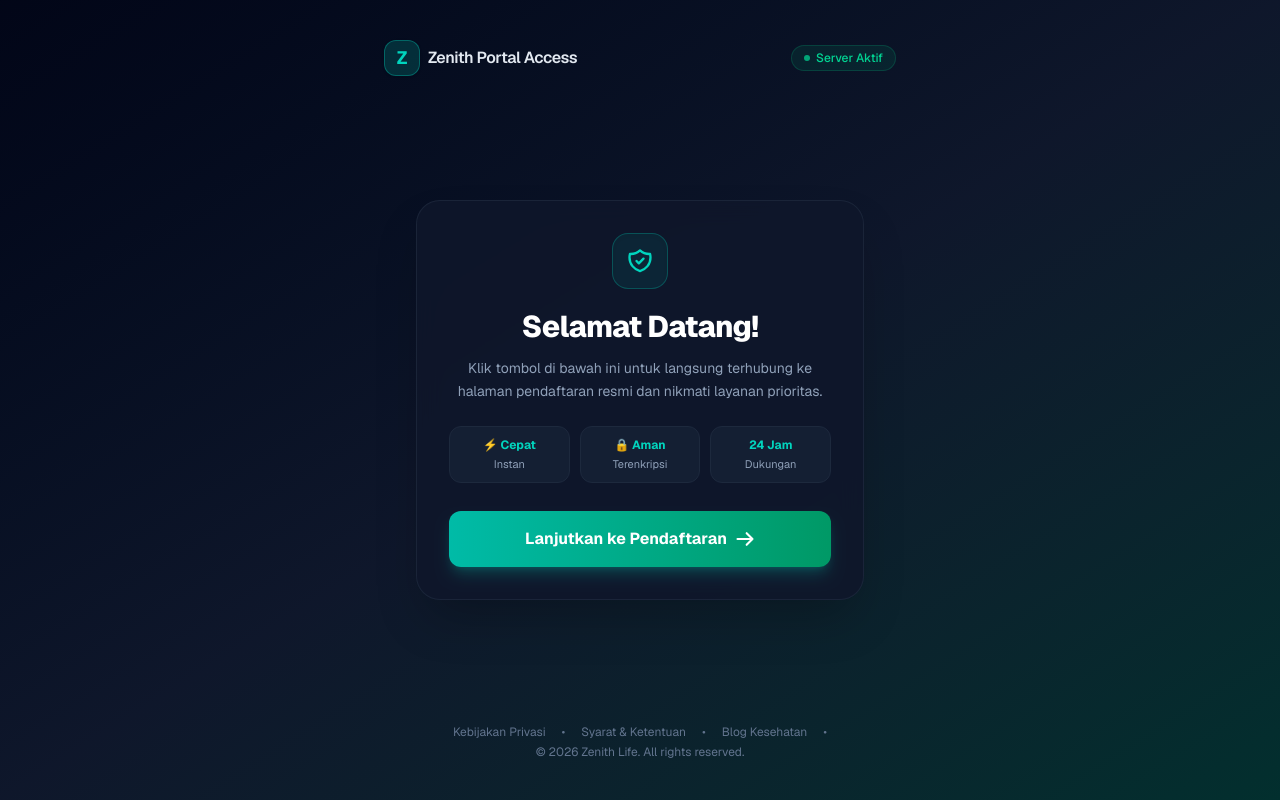
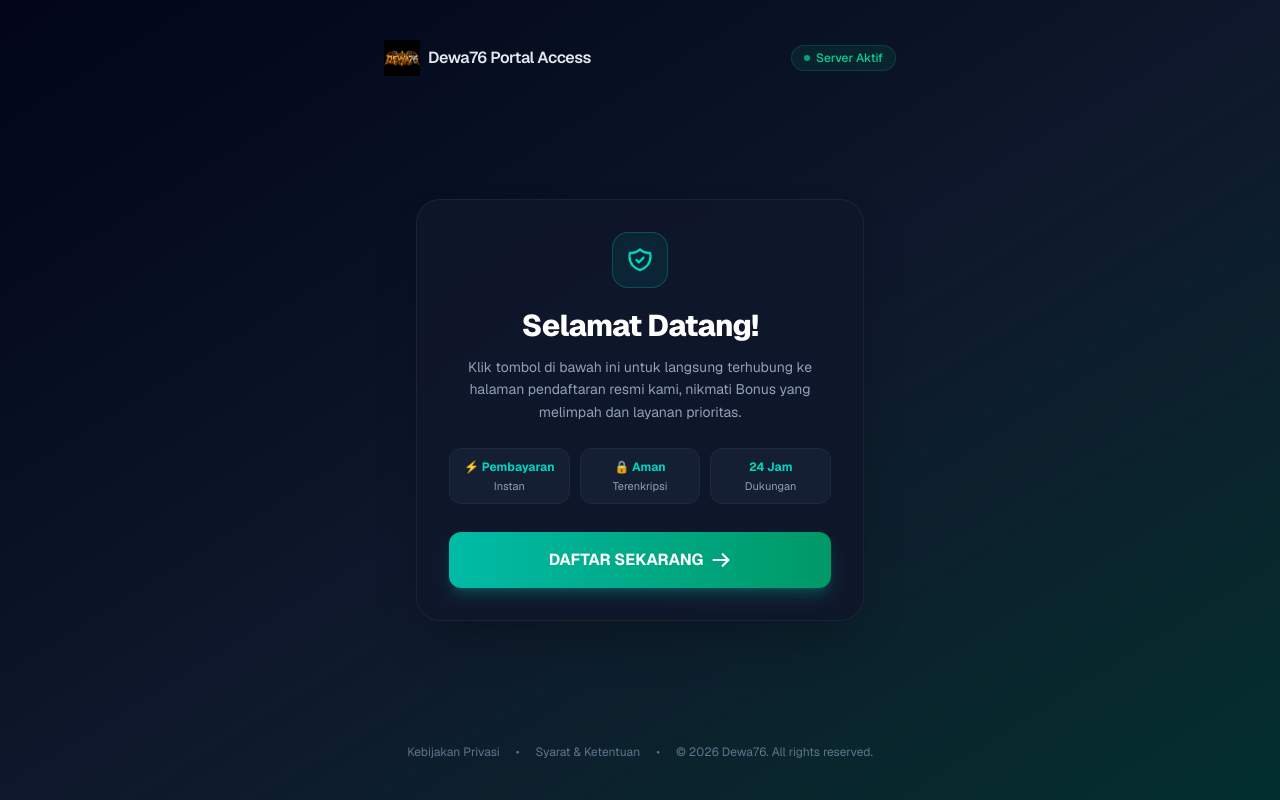
Before and after one commit to Queen-hash/Dewa76kita, a Next.js app: page / in a window 1280 px wide. Built offline with nearby package versions, Linux system fonts and the light colour scheme.

Commit message:
feat: update branding and improve UI elements on BridgePage

```diff
--- a/app/page.tsx
+++ b/app/page.tsx
@@ -47,15 +47,13 @@ export default function BridgePage() {
   };
 
   return (
-    <div className="min-h-screen bg-gradient-to-br from-slate-950 via-slate-900 to-teal-950 flex flex-col items-center justify-between p-4 sm:p-6 font-sans text-white">
+    <div className="min-h-screen bg-linear-to-br from-slate-950 via-slate-900 to-teal-950 flex flex-col items-center justify-between p-4 sm:p-6 font-sans text-white">
       {/* Top Bar */}
       <header className="w-full max-w-lg flex items-center justify-between py-4">
         <div className="flex items-center gap-2">
-          <span className="w-9 h-9 rounded-xl bg-teal-500/20 border border-teal-500/40 text-teal-400 flex items-center justify-center font-bold text-lg shadow-sm">
-            Z
-          </span>
+          <img src="/logo.png" alt="Logo" className="h-9 w-auto object-contain" />
           <span className="font-semibold text-sm sm:text-base tracking-tight text-slate-200">
-            Zenith Portal Access
+            Dewa76 Portal Access
           </span>
         </div>
         <span className="inline-flex items-center gap-1.5 px-3 py-1 rounded-full text-xs font-medium bg-emerald-500/10 text-emerald-400 border border-emerald-500/20">
@@ -77,13 +75,13 @@ export default function BridgePage() {
           Selamat Datang!
         </h1>
         <p className="text-slate-400 text-sm leading-relaxed mb-6">
-          Klik tombol di bawah ini untuk langsung terhubung ke halaman pendaftaran resmi dan nikmati layanan prioritas.
+          Klik tombol di bawah ini untuk langsung terhubung ke halaman pendaftaran resmi kami, nikmati Bonus yang melimpah dan layanan prioritas.
         </p>
 
         {/* Feature Highlights */}
         <div className="grid grid-cols-3 gap-2.5 mb-7 text-xs">
           <div className="p-2.5 rounded-xl bg-slate-800/50 border border-slate-800 text-slate-300 flex flex-col items-center gap-1">
-            <span className="text-teal-400 font-bold">⚡ Cepat</span>
+            <span className="text-teal-400 font-bold">⚡ Pembayaran</span>
             <span className="text-[11px] text-slate-400">Instan</span>
           </div>
           <div className="p-2.5 rounded-xl bg-slate-800/50 border border-slate-800 text-slate-300 flex flex-col items-center gap-1">
@@ -100,7 +98,7 @@ export default function BridgePage() {
         <button
           onClick={handleContinue}
           disabled={loading}
-          className="w-full py-4 px-6 rounded-xl font-bold text-base text-white bg-gradient-to-r from-teal-500 to-emerald-600 hover:from-teal-400 hover:to-emerald-500 shadow-lg shadow-teal-500/25 active:scale-[0.98] transition-all cursor-pointer flex items-center justify-center gap-2 disabled:opacity-75"
+          className="w-full py-4 px-6 rounded-xl font-bold text-base text-white bg-linear-to-r from-teal-500 to-emerald-600 hover:from-teal-400 hover:to-emerald-500 shadow-lg shadow-teal-500/25 active:scale-[0.98] transition-all cursor-pointer flex items-center justify-center gap-2 disabled:opacity-75"
         >
           {loading ? (
             <>
@@ -112,7 +110,7 @@ export default function BridgePage() {
             </>
           ) : (
             <>
-              <span>Lanjutkan ke Pendaftaran</span>
+              <span>DAFTAR SEKARANG</span>
               <svg className="w-5 h-5" fill="none" stroke="currentColor" viewBox="0 0 24 24">
                 <path strokeLinecap="round" strokeLinejoin="round" strokeWidth={2.5} d="M14 5l7 7m0 0l-7 7m7-7H3" />
               </svg>
@@ -127,9 +125,7 @@ export default function BridgePage() {
         <span>•</span>
         <a href="/article" className="hover:text-slate-300 transition-colors">Syarat & Ketentuan</a>
         <span>•</span>
-        <a href="/article" className="hover:text-slate-300 transition-colors">Blog Kesehatan</a>
-        <span>•</span>
-        <span>© 2026 Zenith Life. All rights reserved.</span>
+        <span>© 2026 Dewa76. All rights reserved.</span>
       </footer>
     </div>
   );
```
Also changed, not shown: public/logo.png (added).
